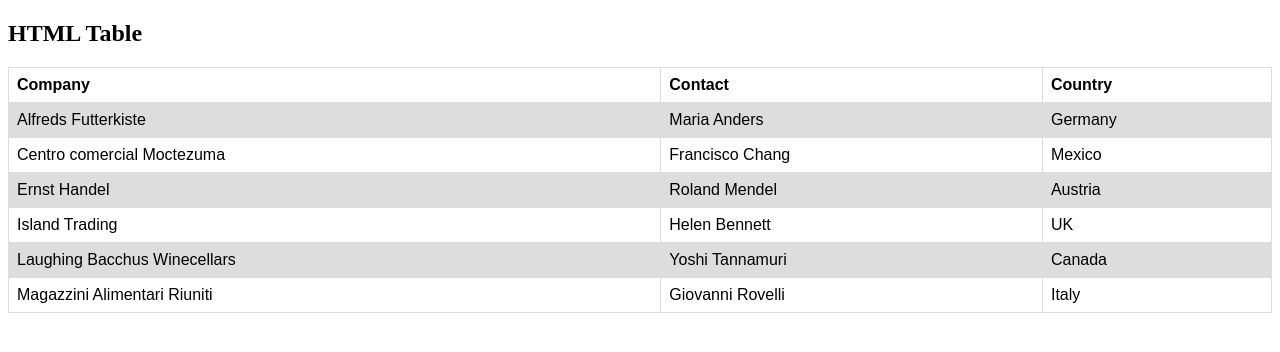
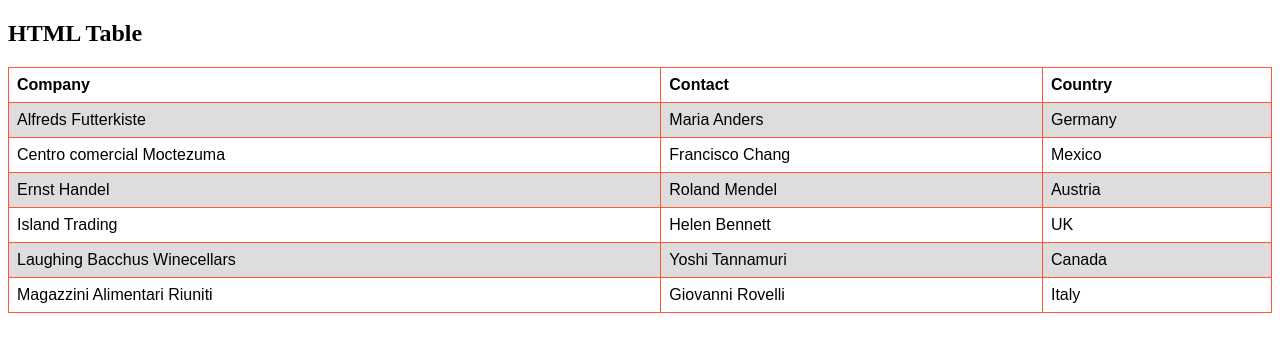
Before and after one commit to JagdishMane/demo_repo, a plain HTML site: page index.html in a window 1280 px wide. Drawn offline with Linux system fonts and the light colour scheme.

Commit message:
Update index.html

```diff
--- a/index.html
+++ b/index.html
@@ -9,7 +9,7 @@ table {
 }
 
 td, th {
-  border: 1px solid #dddddd;
+  border: 1px solid #FF5733;
   text-align: left;
   padding: 8px;
 }
```
